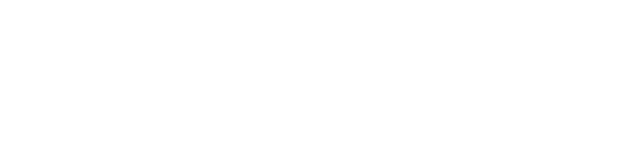
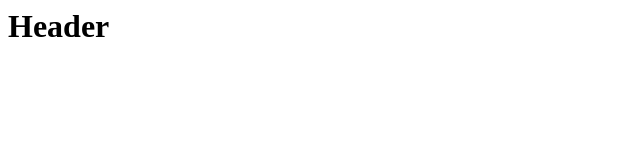
Before and after one commit to PT2309/git_examples_v2, a plain HTML site: page index.html in a window 1280 px wide. Shown: the whole page, without its empty margins (0-640 px from the left). Drawn offline with Linux system fonts and the light colour scheme.

Commit message:
added heading

```diff
--- a/index.html
+++ b/index.html
@@ -1,4 +1,6 @@
 <html>
     <head></head>
-    <body></body>
+    <body>
+        <h1>Header</h1>
+    </body>
 </html>
```
